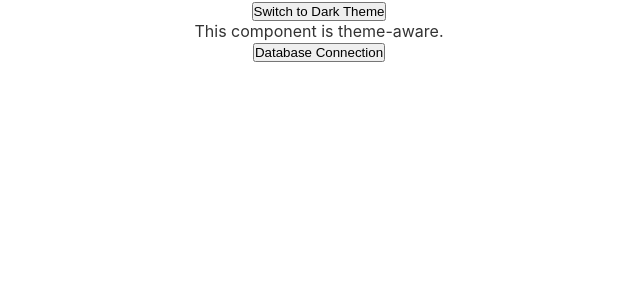
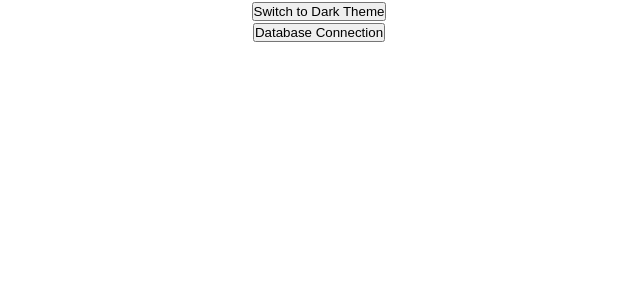
Before and after one commit to diazeddy/pgAdmin, a React (Create React App) app in the folder client/: page / in a window 1280 px wide. Shown: the top 300 px of the page, without its empty margins (321-961 px from the left). Built offline with nearby package versions, Linux system fonts and the light colour scheme.

Commit message:
complete the light/dark theme

```diff
--- a/client/src/App.css
+++ b/client/src/App.css
@@ -44,18 +44,22 @@
 }
 
 .modal {
-  position: fixed;
-  z-index: 1;
-  left: 0;
-  top: 0;
-  width: 100%;
-  height: 100%;
   overflow: auto;
-  background-color: rgb(0,0,0);
+  /* background-color: white; */
+}
+
+.light-theme {
+  background-color: #fff;
+  color: #333;
+}
+
+.dark-theme {
+  background-color: #333;
+  color: #fff;
 }
 
 .modal-content {
-  background-color: #fefefe;
+  /* background-color: #fefefe; */
   margin: 15% auto;
   padding: 20px;
   border: 1px solid #888;
@@ -63,7 +67,7 @@
 }
 
 .close-button {
-  color: #aaa;
+  /* color: #aaa; */
   float: right;
   font-size: 28px;
   font-weight: bold;
@@ -71,7 +75,7 @@
 
 .close-button:hover,
 .close-button:focus {
-  color: black;
+  /* color: black; */
   text-decoration: none;
   cursor: pointer;
 }
@@ -126,7 +130,7 @@ th, td {
 }
 
 th {
-  background-color: #f2f2f2;
+  /* background-color: #f2f2f2; */
 }
 
-tr:hover {background-color: #f5f5f5;}
+/* tr:hover {background-color: #f5f5f5;} */
--- a/client/src/App.tsx
+++ b/client/src/App.tsx
@@ -19,9 +19,7 @@ import { CRow, CCol, CSmartPagination } from '@coreui/react-pro';
 import Search from './Search';
 import ExportButton from './ExportButton';
 
-import { ThemeProvider } from './Theme/ThemeProvider';
 import ThemeToggle from './Theme/ThemeToggle';
-import ThemeAwareComponent from './Theme/ThemeAwareComponent';
 
 interface QueryResult {
   [key: string]: any;
@@ -112,14 +110,14 @@ const App: React.FC = () => {
     const res = await axios.get(`http://localhost:5000/api/table/${schema}/${table}`);
     setSelectedTable(res.data);
   };
+  const [theme, toggleTheme] = useState('light');
 
-
+  console.log("@@@ test", theme);
 
   return (
-    <ThemeProvider>
-      <div className="App">
-        <ThemeToggle />
-        <ThemeAwareComponent />
+    <div className="App">
+      <ThemeToggle  theme={theme} toggleTheme={() => toggleTheme(theme === 'light' ? 'dark' : 'light')}/>
+      <div style={{ background: theme === 'light' ? '#fff' : '#333', color: theme === 'light' ? '#333' : '#fff' }}>
         <button onClick={showModal}>Database Connection</button>
         {show && (
           <div className="modal">
@@ -206,7 +204,7 @@ const App: React.FC = () => {
           </div>
         )}
       </div>
-    </ThemeProvider>
+    </div>
   );
 }
 
--- a/client/src/Theme/ThemeAwareComponent.tsx
+++ /dev/null
@@ -1,16 +0,0 @@
-// Apply the theme to your components:
-
-import React from 'react';
-import { useTheme } from './ThemeProvider';
-
-const ThemeAwareComponent: React.FC = () => {
-  const { theme } = useTheme();
-
-  return (
-    <div style={{ background: theme === 'light' ? '#fff' : '#333', color: theme === 'light' ? '#333' : '#fff' }}>
-      This component is theme-aware.
-    </div>
-  );
-};
-
-export default ThemeAwareComponent;
--- a/client/src/Theme/ThemeProvider.tsx
+++ /dev/null
@@ -1,34 +0,0 @@
-import React, { createContext, useContext, useState } from 'react';
-
-export type Theme = 'light' | 'dark';
-
-interface ThemeContextType {
-  theme: Theme;
-  toggleTheme: () => void;
-}
-
-const ThemeContext = createContext<ThemeContextType>({
-  theme: 'light',
-  toggleTheme: () => {}
-});
-
-export const useTheme = () => useContext(ThemeContext);
-
-interface ThemeProviderProps {
-  children: React.ReactNode;
-}
-
-export const ThemeProvider: React.FC<ThemeProviderProps> = ({ children }) => {
-  const [theme, setTheme] = useState<Theme>('light');
-
-  const toggleTheme = () => {
-    setTheme(prevTheme => (prevTheme === 'light' ? 'dark' : 'light'));
-    // Optionally, you can save the theme preference to the backend here
-  };
-
-  return (
-    <ThemeContext.Provider value={{ theme, toggleTheme }}>
-      {children}
-    </ThemeContext.Provider>
-  );
-};
--- a/client/src/Theme/ThemeToggle.tsx
+++ b/client/src/Theme/ThemeToggle.tsx
@@ -1,11 +1,13 @@
 import React from 'react';
-import { useTheme } from './ThemeProvider';
 
-const ThemeToggle: React.FC = () => {
-  const { theme, toggleTheme } = useTheme();
+interface Props {
+  theme: string;
+  toggleTheme: (_: string) => void;
+}
 
+const ThemeToggle: React.FC<Props> = ({ theme, toggleTheme }) => {
   return (
-    <button onClick={toggleTheme}>
+    <button onClick={() => toggleTheme(theme === 'light' ? 'dark' : 'light')}>
       Switch to {theme === 'light' ? 'Dark' : 'Light'} Theme
     </button>
   );
```
